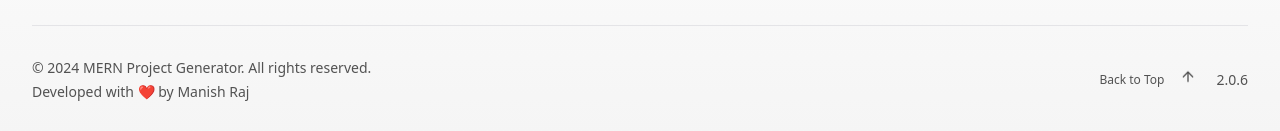
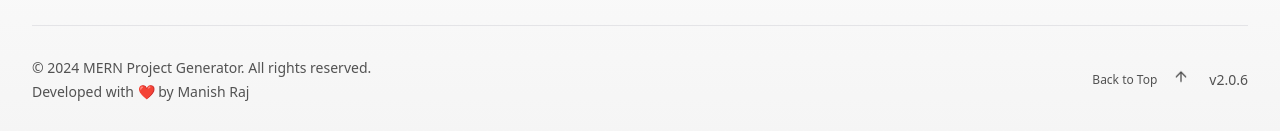
Before and after one commit to manishraj27/mern-project-cli-website, a React (Vite) app: page /command-showcase in a window 1280 px wide. Shown: the part 2576-2707 px from the top of the page. Built offline with nearby package versions, Linux system fonts and the light colour scheme; no server answers.

Commit message:
refactor: Update version display in Footer component

```diff
--- a/src/pages/Footer.jsx
+++ b/src/pages/Footer.jsx
@@ -150,7 +150,7 @@ const Footer = () => {
               </Button>
             )}
             <p className="text-sm text-neutral-600 dark:text-neutral-400">
-              {version}
+              v{`${version}`}
             </p>
           </div>
         </div>
```
